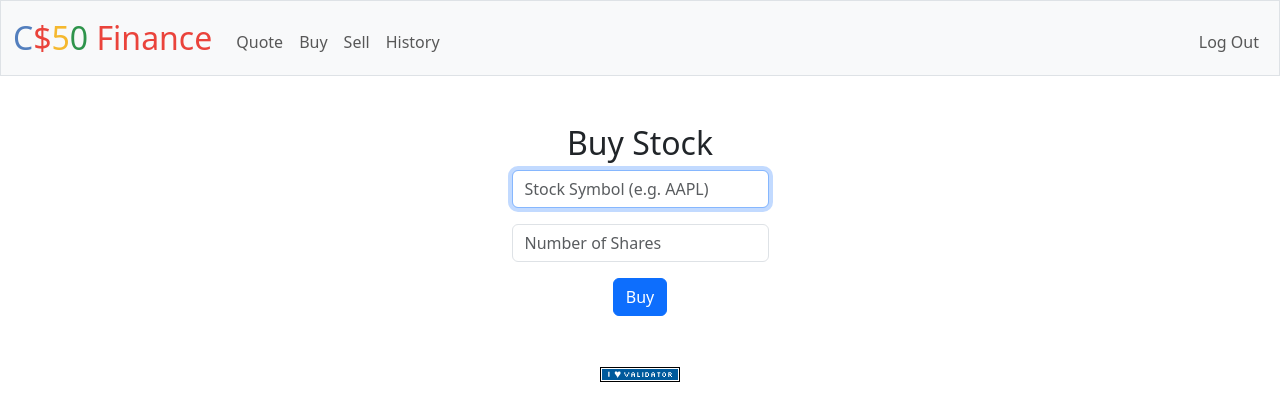
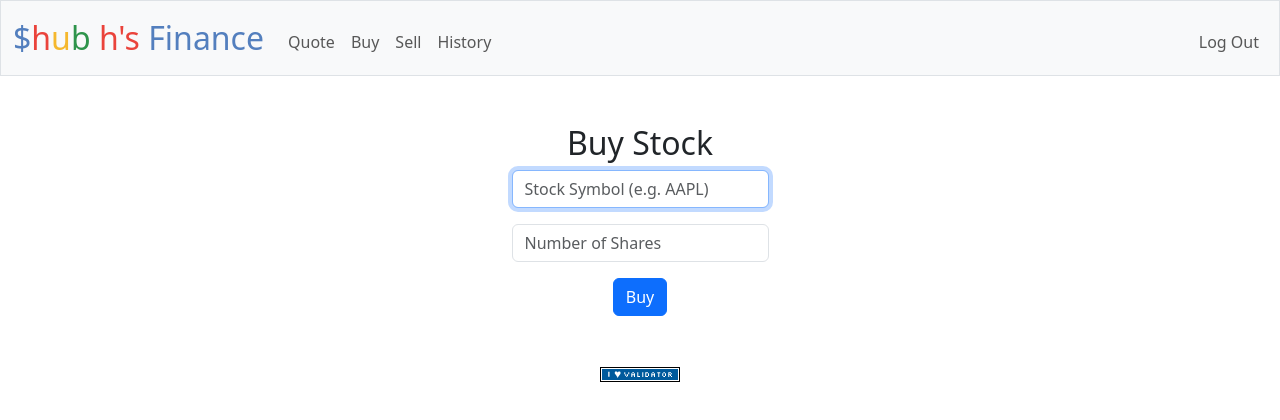
Before and after one commit to YourShubbuu/yourshubbu.github.io, a Flask app: page /buy in a window 1280 px wide. Shown: the top 420 px of the page. Run offline with Flask 3, Linux system fonts and the light colour scheme; a user stored in the database is signed in; some libraries are stand-ins or nearby versions.

Commit message:
Update layout.html
shubh's finance

```diff
--- a/finance/templates/layout.html
+++ b/finance/templates/layout.html
@@ -16,15 +16,15 @@
 
         <link href="/static/styles.css" rel="stylesheet">
 
-        <title>C$50 Finance: {% block title %}{% endblock %}</title>
+        <title>$hubh's Finance: {% block title %}{% endblock %}</title>
 
     </head>
 
     <body>
 
         <nav class="bg-light border navbar navbar-expand-md navbar-light">
-            <div class="container-fluid">
-                <a class="navbar-brand" href="/"><span class="blue">C</span><span class="red">$</span><span class="yellow">5</span><span class="green">0</span> <span class="red">Finance</span></a>
+                <div class="container-fluid">
+                <a class="navbar-brand" href="/"><span class="blue">$</span><span class="red">h</span><span class="yellow">u</span><span class="green">b</span> <span class="red">h's <span class="blue">Finance</span></a>
                 <button aria-controls="navbar" aria-expanded="false" aria-label="Toggle navigation" class="navbar-toggler" data-bs-target="#navbar" data-bs-toggle="collapse" type="button">
                     <span class="navbar-toggler-icon"></span>
                 </button>
```
